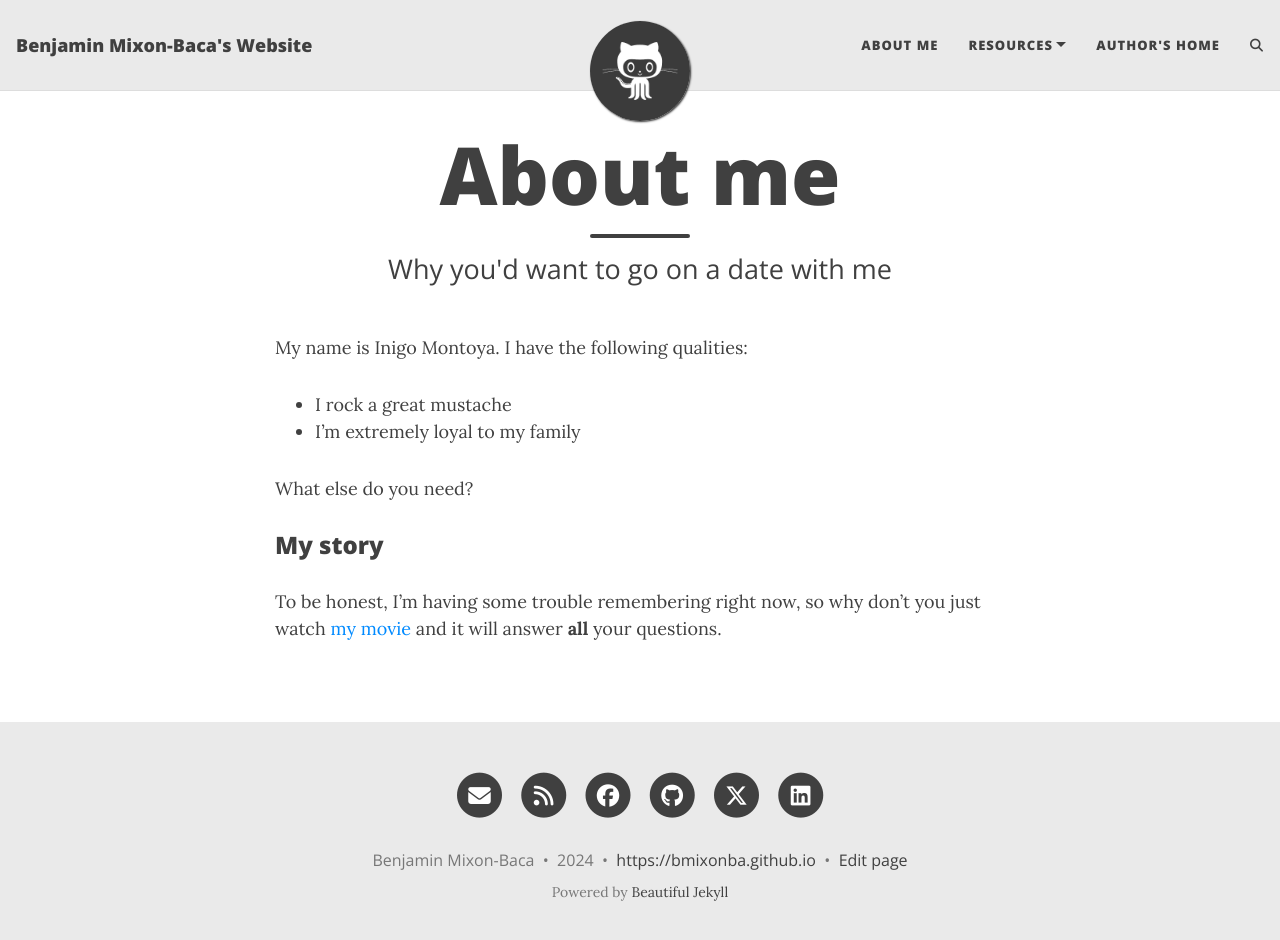
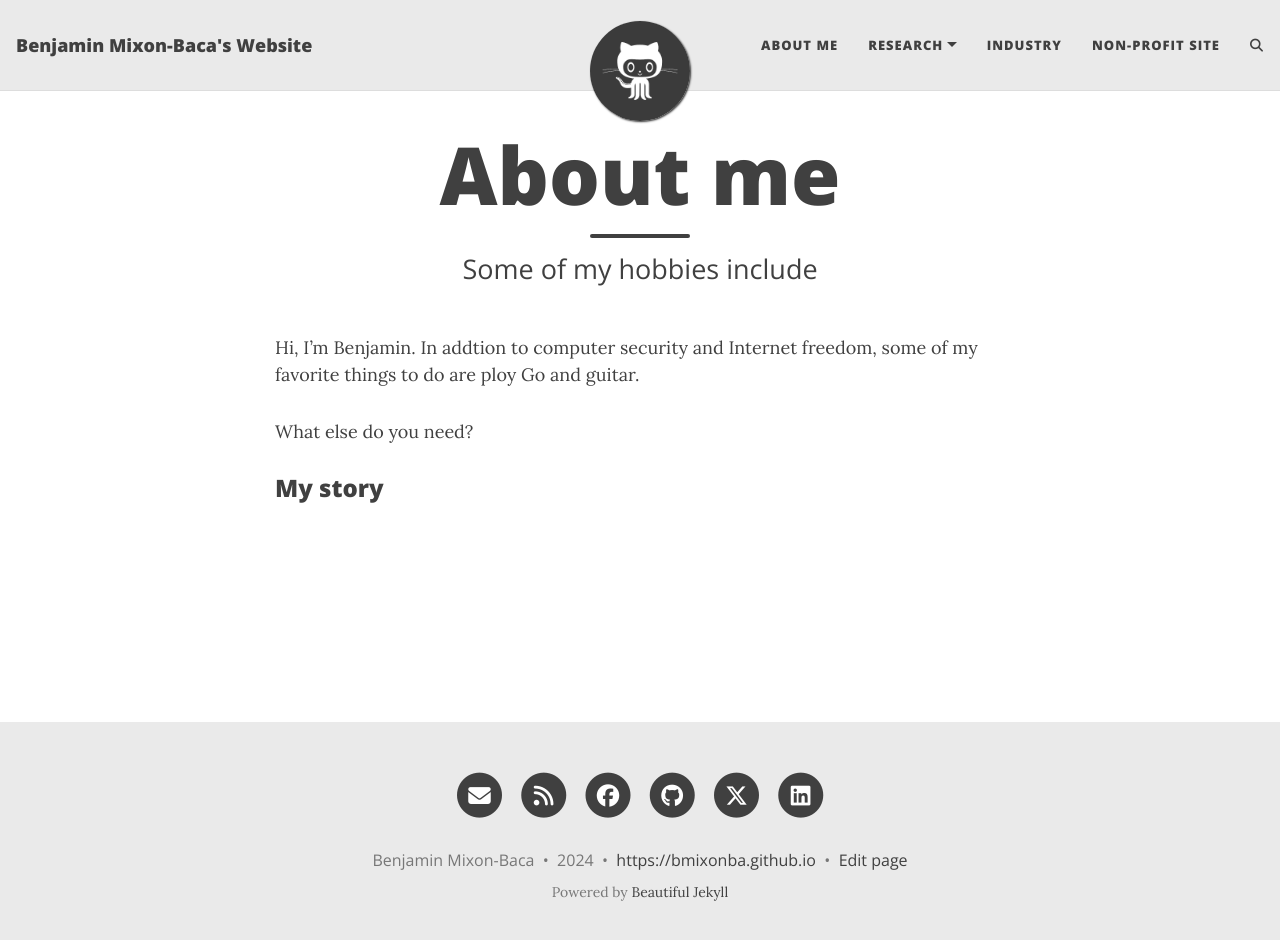
Before and after one commit to bmixonba/bmixonba.github.io, a Jekyll site: the page built from aboutme.md, in a window 1280 px wide and 953 px high. Shown: the top 940 px of the window. Built offline with Jekyll 4.4.1, drawn with Linux system fonts in a browser that asks for light colours; comment, search, counter and statistics services are not loaded.

Commit message:
Updating page info

```diff
--- a/_config.yml
+++ b/_config.yml
@@ -21,10 +21,11 @@ author: Benjamin Mixon-Baca
 
 navbar-links:
   About Me: "aboutme"
-  Resources:
-    - Beautiful Jekyll: "https://beautifuljekyll.com"
+  Research:
+    - Attacking Connection Tracking Frameworks: "https://petsymposium.org/popets/2024/popets-2024-0070.php"
     - Learn markdown: "https://www.markdowntutorial.com/"
-  Author's home: "https://deanattali.com"
+  Industry:
+  Non-profit Site: "https://breakpointingbad.com"
 
 ################
 # --- Logo --- #
@@ -259,7 +260,7 @@ date_format: "%B %-d, %Y"
 #################################################################################
 
 # Output options (more information on Jekyll's site)
-timezone: "America/Toronto"
+timezone: "America/Denver"
 markdown: kramdown
 highlighter: rouge
 permalink: /:year-:month-:day-:title/
--- a/aboutme.md
+++ b/aboutme.md
@@ -1,16 +1,12 @@
 ---
 layout: page
 title: About me
-subtitle: Why you'd want to go on a date with me
+subtitle: Some of my hobbies include
 ---
 
-My name is Inigo Montoya. I have the following qualities:
-
-- I rock a great mustache
-- I'm extremely loyal to my family
+Hi, I'm Benjamin. In addtion to computer security and Internet freedom, some of my favorite things
+to do are ploy Go and guitar.
 
 What else do you need?
 
 ### My story
-
-To be honest, I'm having some trouble remembering right now, so why don't you just watch [my movie](https://en.wikipedia.org/wiki/The_Princess_Bride_%28film%29) and it will answer **all** your questions.
```
